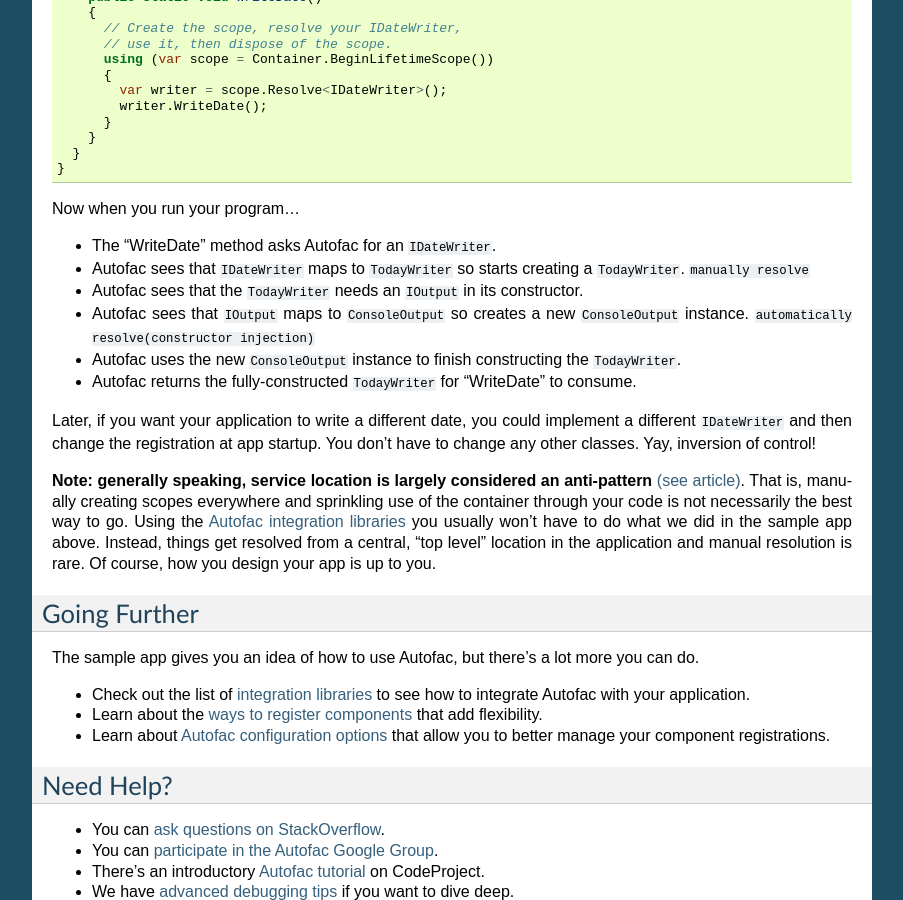
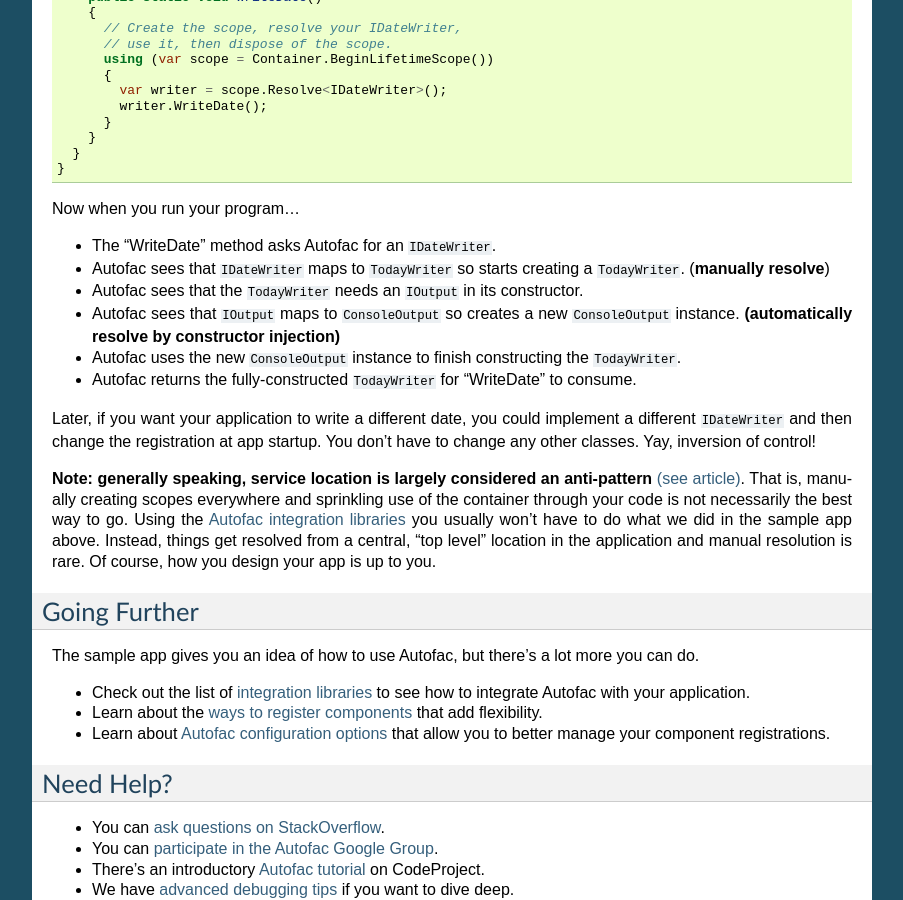
Before and after one commit to autofac/Documentation, a Sphinx documentation site: the page built from docs/getting-started/index.rst, in a window 1280 px wide and 900 px high, scrolled down 4143 px. Shown: the whole window, without its empty margins (198-1101 px from the left). Built offline with Sphinx 7.4.7, drawn with Linux system fonts in a browser that asks for light colours.

```diff
--- a/docs/getting-started/index.rst
+++ b/docs/getting-started/index.rst
@@ -209,9 +209,9 @@ For our sample app, we'll implement the "WriteDate" method to get the writer fro
 Now when you run your program...
 
 - The "WriteDate" method asks Autofac for an ``IDateWriter``.
-- Autofac sees that ``IDateWriter`` maps to ``TodayWriter`` so starts creating a ``TodayWriter``.   ``manually resolve``
+- Autofac sees that ``IDateWriter`` maps to ``TodayWriter`` so starts creating a ``TodayWriter``.   (**manually resolve**)
 - Autofac sees that the ``TodayWriter`` needs an ``IOutput`` in its constructor.
-- Autofac sees that ``IOutput`` maps to ``ConsoleOutput`` so creates a new ``ConsoleOutput`` instance.  ``automatically resolve(constructor injection)``
+- Autofac sees that ``IOutput`` maps to ``ConsoleOutput`` so creates a new ``ConsoleOutput`` instance.  **(automatically resolve by constructor injection)**
 - Autofac uses the new ``ConsoleOutput`` instance to finish constructing the ``TodayWriter``.
 - Autofac returns the fully-constructed ``TodayWriter`` for "WriteDate" to consume.
 
```
